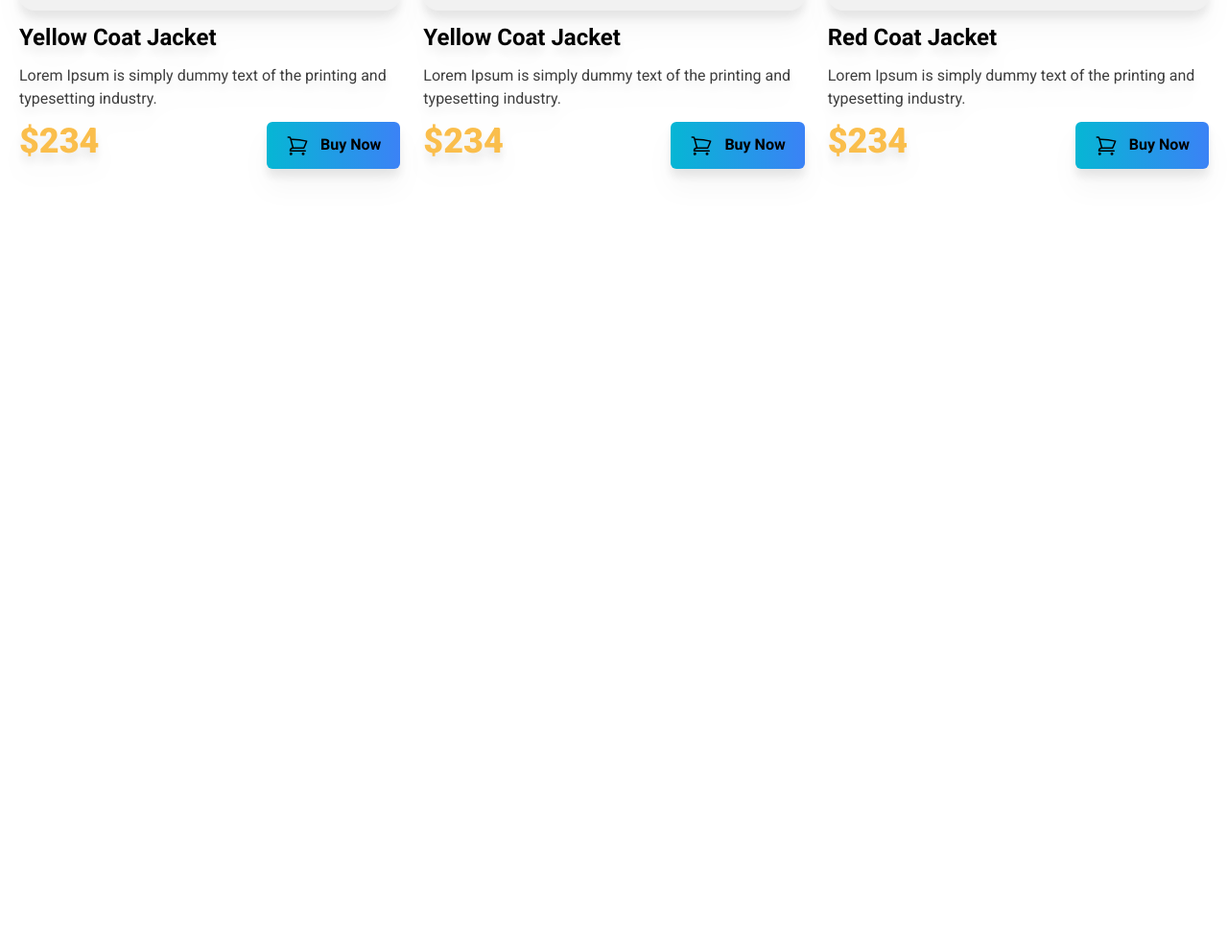
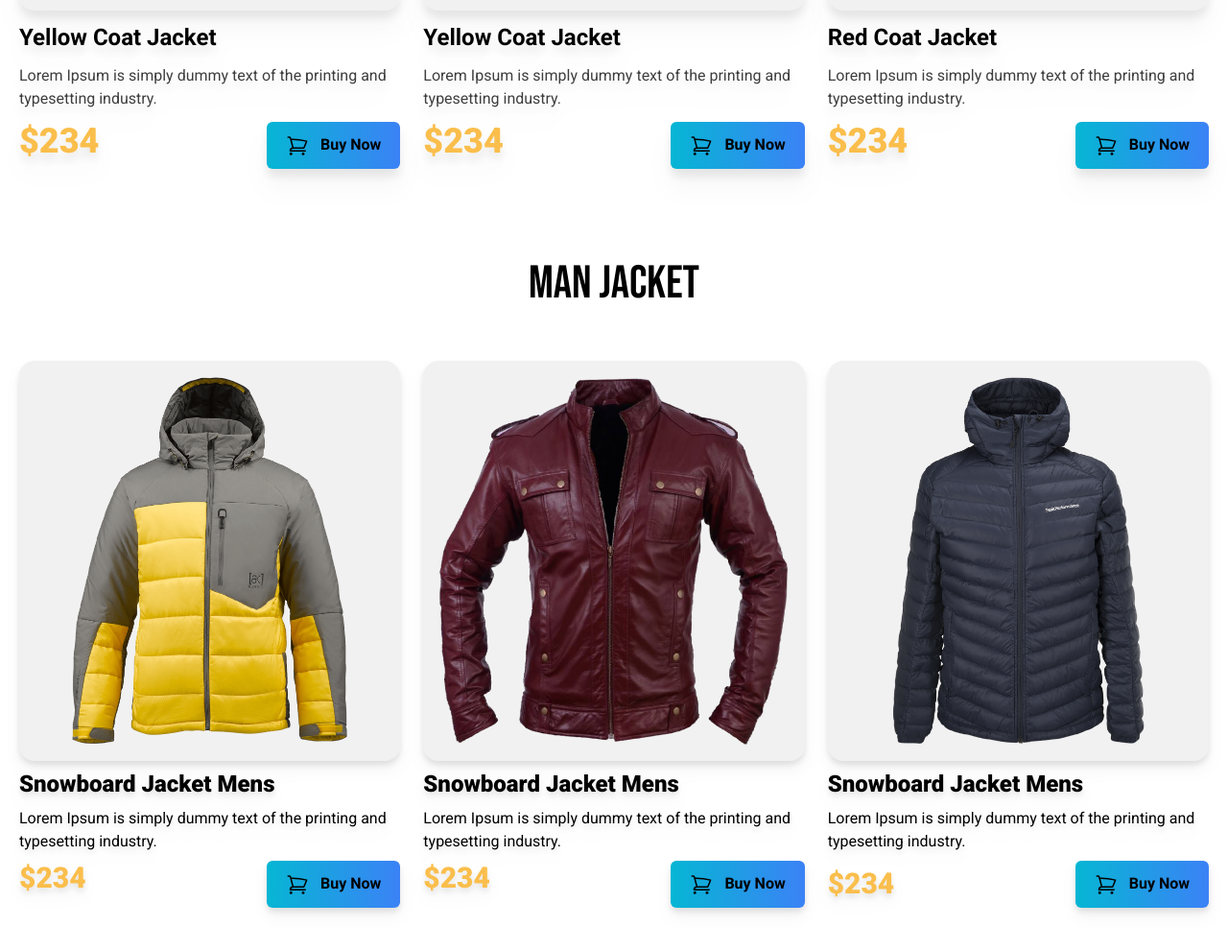
Before and after one commit to Shahab17/shop-tailwind, a plain HTML site: page index.html in a window 1280 px wide. Shown: the part 1204-2194 px from the top of the page at 96% size. Before the commit the page ends 1428 px from the top, so only its background shows below. Drawn offline with nearby package versions, Linux system fonts and the light colour scheme.

Commit message:
Responsive finish of the mans jacket section

```diff
--- a/index.html
+++ b/index.html
@@ -47,10 +47,12 @@
         </div>
     </div>
    </header>
+
+
    <main class="max-w-7xl mx-auto">
     <!-- woman jacket section -->
     <section class="my-12 px-5 ">
-        <h2 class="text-5xl font-bebas  ">woman jacket</h2>
+        <h2 class="text-5xl font-bebas text-center ">woman jacket</h2>
 <!-- jacket container -->
         <div class=" grid grid-cols-1  md:grid-cols-2 lg:grid-cols-3 gap-6 font-roboto mt-7 ">
             <!-- jacket 1 -->
@@ -109,6 +111,81 @@
             </div>
         </div>
     </section>
+
+    <!-- mans jacket section -->
+    <section class="my-24 ">
+        <h3 class="text-5xl font-bebas uppercase text-center ">man jacket</h3>
+
+        <!-- jacket container -->
+       <div class="grid grid-cols-1 md:grid-cols-2 lg:grid-cols-3 gap-6 mt-14 px-5 drop-shadow-lg">
+<!-- mans jacket 1 -->
+        <div class="font-roboto space-y-2 ">
+            <div class="bg-[#F1F1F1] rounded-2xl p-4">
+                <img src="./images/jacket-4.png" alt="">
+            </div>
+            <h4 class="text-2xl   font-black">Snowboard Jacket Mens</h4>
+            <p>Lorem Ipsum is simply dummy text of the printing and typesetting industry.</p>
+
+            <div class="flex justify-between">
+                <h3 class="text-3xl   font-black text-[#FABE4C] ">
+                    $234
+                </h3>
+
+                <button class="bg-gradient-to-r from-cyan-500 to-blue-500 px-5 py-3 rounded-md font-semibold    "> <svg xmlns="http://www.w3.org/2000/svg" fill="none" viewBox="0 0 24 24" stroke-width="1.5" stroke="currentColor" class="w-6 h-6 inline mr-2">
+                    <path stroke-linecap="round" stroke-linejoin="round" d="M2.25 3h1.386c.51 0 .955.343 1.087.835l.383 1.437M7.5 14.25a3 3 0 00-3 3h15.75m-12.75-3h11.218c1.121-2.3 2.1-4.684 2.924-7.138a60.114 60.114 0 00-16.536-1.84M7.5 14.25L5.106 5.272M6 20.25a.75.75 0 11-1.5 0 .75.75 0 011.5 0zm12.75 0a.75.75 0 11-1.5 0 .75.75 0 011.5 0z" />
+                  </svg>
+                   Buy Now</button>
+
+            </div>
+
+        </div>
+<!-- mans jacket 2 -->
+        <div class="font-roboto space-y-2 ">
+            <div class="bg-[#F1F1F1] rounded-2xl p-4">
+                <img src="./images/jacket-5.png" alt="">
+            </div>
+            <h4 class="text-2xl   font-black">Snowboard Jacket Mens</h4>
+            <p>Lorem Ipsum is simply dummy text of the printing and typesetting industry.</p>
+
+            <div class="flex justify-between ">
+                <h3 class="text-3xl   font-black text-[#FABE4C] ">
+                    $234
+                </h3>
+
+                <button class="bg-gradient-to-r from-cyan-500 to-blue-500 px-5 py-3 rounded-md font-semibold    "> <svg xmlns="http://www.w3.org/2000/svg" fill="none" viewBox="0 0 24 24" stroke-width="1.5" stroke="currentColor" class="w-6 h-6 inline mr-2">
+                    <path stroke-linecap="round" stroke-linejoin="round" d="M2.25 3h1.386c.51 0 .955.343 1.087.835l.383 1.437M7.5 14.25a3 3 0 00-3 3h15.75m-12.75-3h11.218c1.121-2.3 2.1-4.684 2.924-7.138a60.114 60.114 0 00-16.536-1.84M7.5 14.25L5.106 5.272M6 20.25a.75.75 0 11-1.5 0 .75.75 0 011.5 0zm12.75 0a.75.75 0 11-1.5 0 .75.75 0 011.5 0z" />
+                  </svg>
+                   Buy Now</button>
+
+            </div>
+
+        </div>
+<!-- mans jacket 3 -->
+        <div class="font-roboto space-y-2 ">
+            <div class="bg-[#F1F1F1] rounded-2xl p-4">
+                <img src="./images/jacket-6.png" alt="">
+            </div>
+            <h4 class="text-2xl   font-black">Snowboard Jacket Mens</h4>
+            <p>Lorem Ipsum is simply dummy text of the printing and typesetting industry.</p>
+
+            <div class="flex justify-between items-center">
+                <h3 class="text-3xl   font-black
+                 text-[#FABE4C] ">
+                    $234
+                </h3>
+
+                <button class="bg-gradient-to-r from-cyan-500 to-blue-500 px-5 py-3 rounded-md font-semibold    "> <svg xmlns="http://www.w3.org/2000/svg" fill="none" viewBox="0 0 24 24" stroke-width="1.5" stroke="currentColor" class="w-6 h-6 inline mr-2">
+                    <path stroke-linecap="round" stroke-linejoin="round" d="M2.25 3h1.386c.51 0 .955.343 1.087.835l.383 1.437M7.5 14.25a3 3 0 00-3 3h15.75m-12.75-3h11.218c1.121-2.3 2.1-4.684 2.924-7.138a60.114 60.114 0 00-16.536-1.84M7.5 14.25L5.106 5.272M6 20.25a.75.75 0 11-1.5 0 .75.75 0 011.5 0zm12.75 0a.75.75 0 11-1.5 0 .75.75 0 011.5 0z" />
+                  </svg>
+                   Buy Now</button>
+
+            </div>
+
+        </div>
+
+       </div>
+
+    </section>
    </main>
    <footer>
 
```
